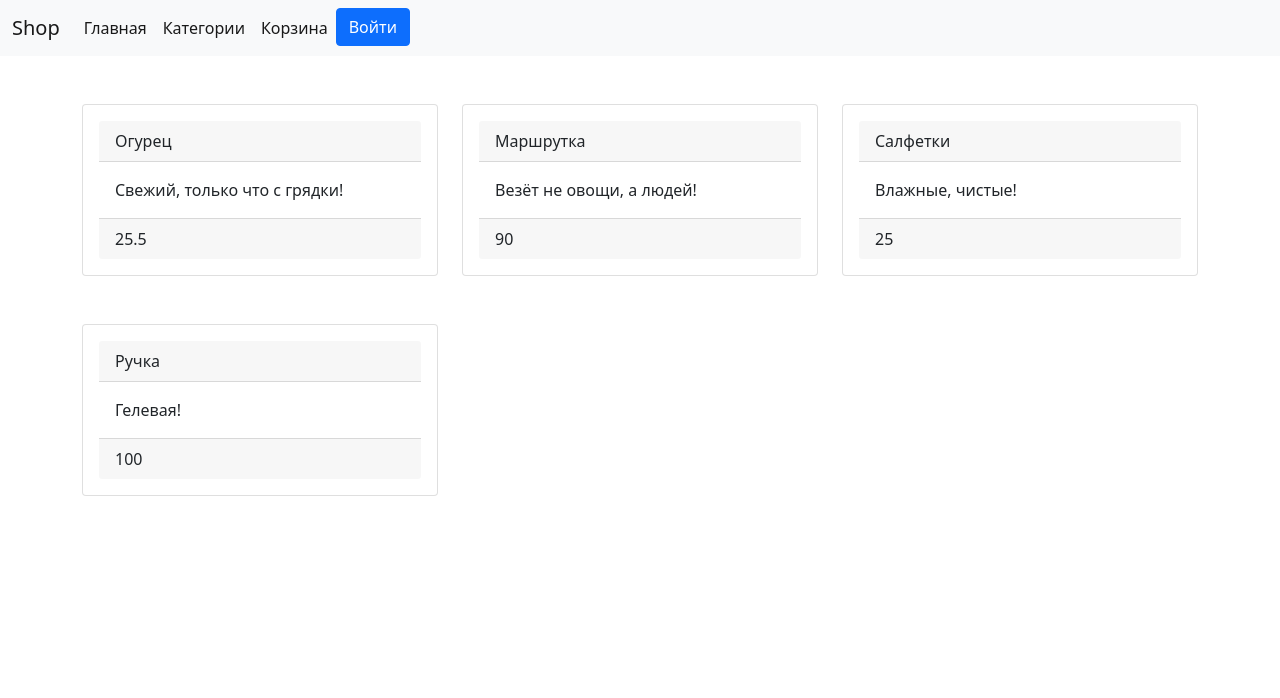
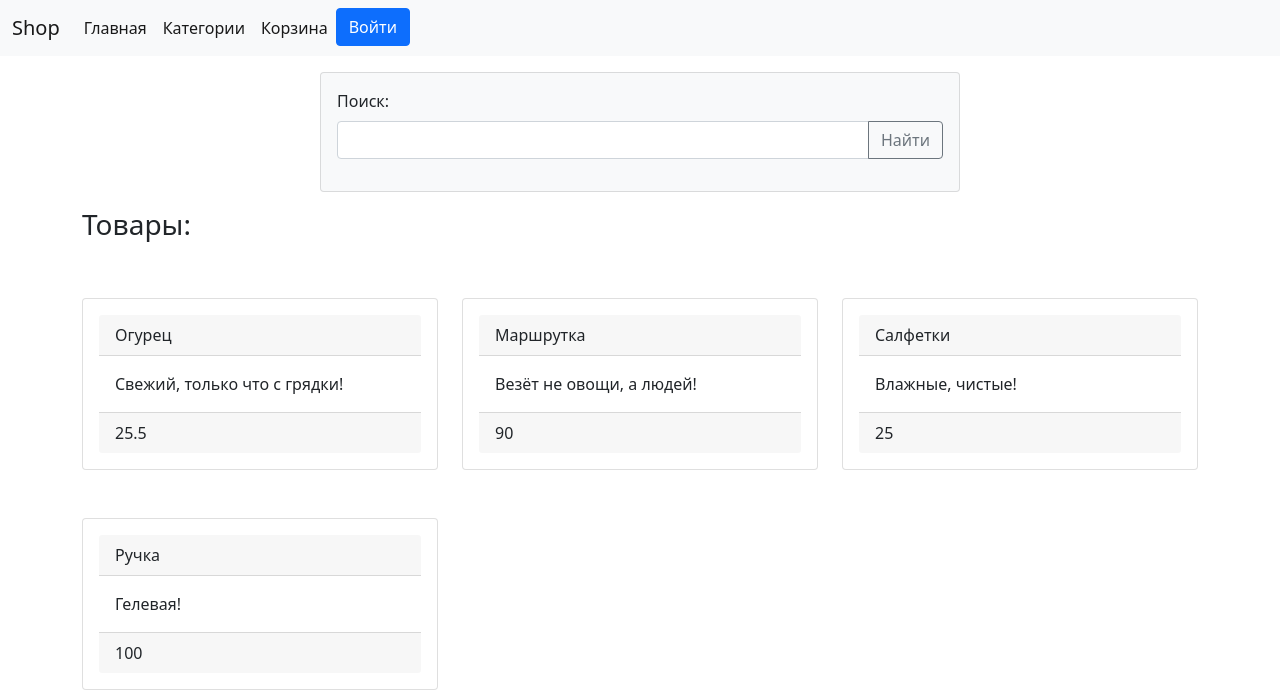
Before and after one commit to VyacheslavMironov/ShopMarket, a Vue app: page /#/catalog in a window 1280 px wide. Before the commit this address led to /#/. Shown: the top 698 px of the page. Built offline with nearby package versions, Linux system fonts and the light colour scheme.

Commit message:
запушил

```diff
--- a/src/views/CartView.vue
+++ b/src/views/CartView.vue
@@ -1,3 +1,52 @@
 <template>
-    1
+    <div class="container">
+        <div class="row mt-5">
+            <div class="col-8 mx-auto">
+                <h4>Ваши товары:</h4>
+                <ul class="list-group">
+                    <li
+                        class="list-group-item d-flex"
+                        v-for="i in sourceList"
+                        v-bind:key="i"
+                    >
+                        <form>
+                            <input type="checkbox" class="form-check-input">
+                        </form>
+                         <div class="col-1"></div> {{ i.Name }}
+                         <div class="col-1"></div> Цена: {{ i.Price }}
+                    </li>
+                </ul>
+                <hr>
+                 <div class="row">
+                    <div class="col-10">
+                        <b>2200 р</b>
+                    </div>
+                    <div class="col-2">
+                        <button class="btn btn-primary w-100">Оплатить</button>
+                    </div>
+                 </div>
+            </div>
+        </div>
+    </div>
 </template>
+
+<script>
+    export default {
+        data() {
+            return {
+                sourceList: [
+                    {
+                        Name: "Огурец",
+                        Description: "Свежий, только что с грядки!",
+                        Price: 25.50
+                    },
+                    {
+                        Name: "Маршрутка",
+                        Description: "Везёт не овощи, а людей!",
+                        Price: 90.00
+                    }
+                ]
+            }
+        }
+    }
+</script>
--- a/src/views/CatalogView.vue
+++ b/src/views/CatalogView.vue
@@ -2,15 +2,34 @@
     <div class="">
         <div class="col-6 mx-auto p-3 mt-3 bg-light card">
             <form>
-                <label for="exampleInputSearch" class="form-label d-block">Найти:</label>
+                <label for="exampleInputSearch" class="form-label d-block">Поиск:</label>
                 <!-- Иконка прочищения -->
-                <svg xmlns="http://www.w3.org/2000/svg" width="16" height="16" fill="currentColor" v-bind:class="this.search.length > 0 ? 'd-block close_input_button bi bi-x-circle-fill' : 'd-none close_input_button bi bi-x-circle-fill'" viewBox="0 0 16 16">
+                <svg
+                    v-on:click="clarSearchInput"
+                    xmlns="http://www.w3.org/2000/svg"
+                    width="16"
+                    height="16"
+                    fill="currentColor"
+                    v-bind:class="this.search.length > 0 ? 'd-block close_input_button bi bi-x-circle-fill' : 'd-none close_input_button bi bi-x-circle-fill'"
+                    viewBox="0 0 16 16"
+                 >
                     <path d="M16 8A8 8 0 1 1 0 8a8 8 0 0 1 16 0zM5.354 4.646a.5.5 0 1 0-.708.708L7.293 8l-2.647 2.646a.5.5 0 0 0 .708.708L8 8.707l2.646 2.647a.5.5 0 0 0 .708-.708L8.707 8l2.647-2.646a.5.5 0 0 0-.708-.708L8 7.293 5.354 4.646z"/>
                 </svg>
                 <!-- Конец -->
                 <div class="mb-3 input-group">
-                    <input type="text" v-model="search" class="form-control" id="exampleInputSearch" aria-describedby="button-addon2">
-                    <button class="btn btn-outline-secondary" type="button" id="button-addon2">Кнопка</button>
+                    <input
+                        type="text"
+                        v-model="search"
+                        class="form-control"
+                        id="exampleInputSearch"
+                        aria-describedby="button-addon2"
+                    >
+                    <button
+                        v-on:click="dataSearch"
+                        class="btn btn-outline-secondary"
+                        type="button"
+                        id="button-addon2"
+                    >Найти</button>
                 </div>
             </form>
         </div>
@@ -18,9 +37,12 @@
             <h3>Товары:</h3>
         </div>
         <div class="container">
-            <div class="row">
             <div
-                    v-for="i in this.list"
+                v-if="this.dataList.length > 0"
+                class="row"
+            >
+                <div
+                    v-for="i in this.dataList"
                     v-bind:key="i"
                     class="col-4 mt-5"
                 >
@@ -28,6 +50,13 @@
                     <div class="card-header">{{ i.Name }}</div>
                     <div class="card-body">{{ i.Description }}</div>
                     <div class="card-footer">{{ i.Price }}</div>
+                    </div>
+                </div>
+            </div>
+            <div v-else class="row">
+                <div class="col-8 mx-auto">
+                    <div class="alert alert-warning" role="alert">
+                        Данных нет!
                     </div>
                 </div>
             </div>
@@ -40,7 +69,7 @@
         data() {
             return {
                 search: "",
-            list: [
+                sourceList: [
                     {
                         Name: "Огурец",
                         Description: "Свежий, только что с грядки!",
@@ -61,11 +90,38 @@
                         Description: "Гелевая!",
                         Price: 100.00
                     }
-            ]
+                ],
+                dataList: []
             }
         },
         components: {
 
+        },
+        methods: {
+            clarSearchInput: function()
+            {
+                this.search = ""
+            },
+            dataRender: function()
+            {
+                this.dataList = this.sourceList
+            },
+            dataSearch: function()
+            {
+                // Убираем все значения
+                this.dataList = []
+                // Добавляем новые для отображения
+                for (let i = 0; i < this.sourceList.length; i++)
+                {
+                    if (this.sourceList[i].Name == this.search)
+                    {
+                        this.dataList.push(this.sourceList[i])
+                    }
+                }
+            }
+        },
+        mounted() {
+            this.dataRender()
         }
     }
 </script>
```
Lines whose indentation alone changed are shown as unchanged.
